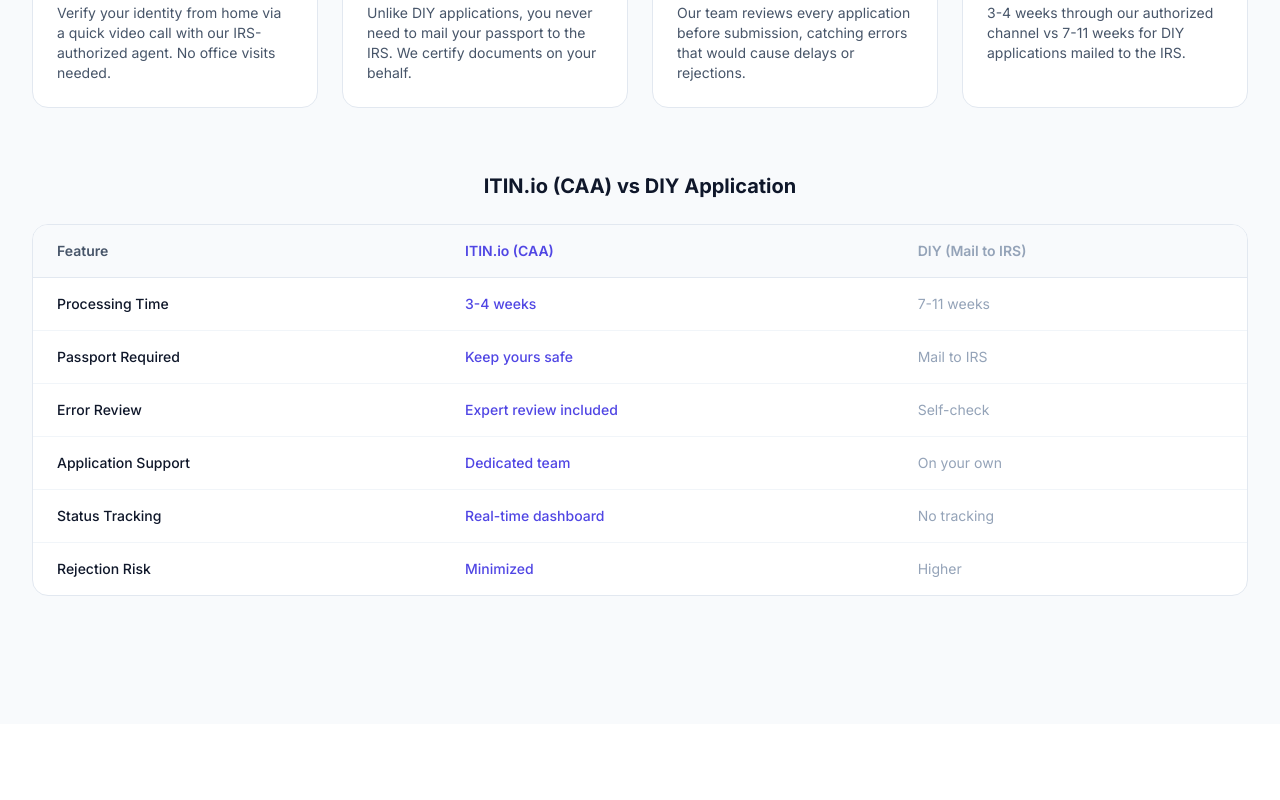
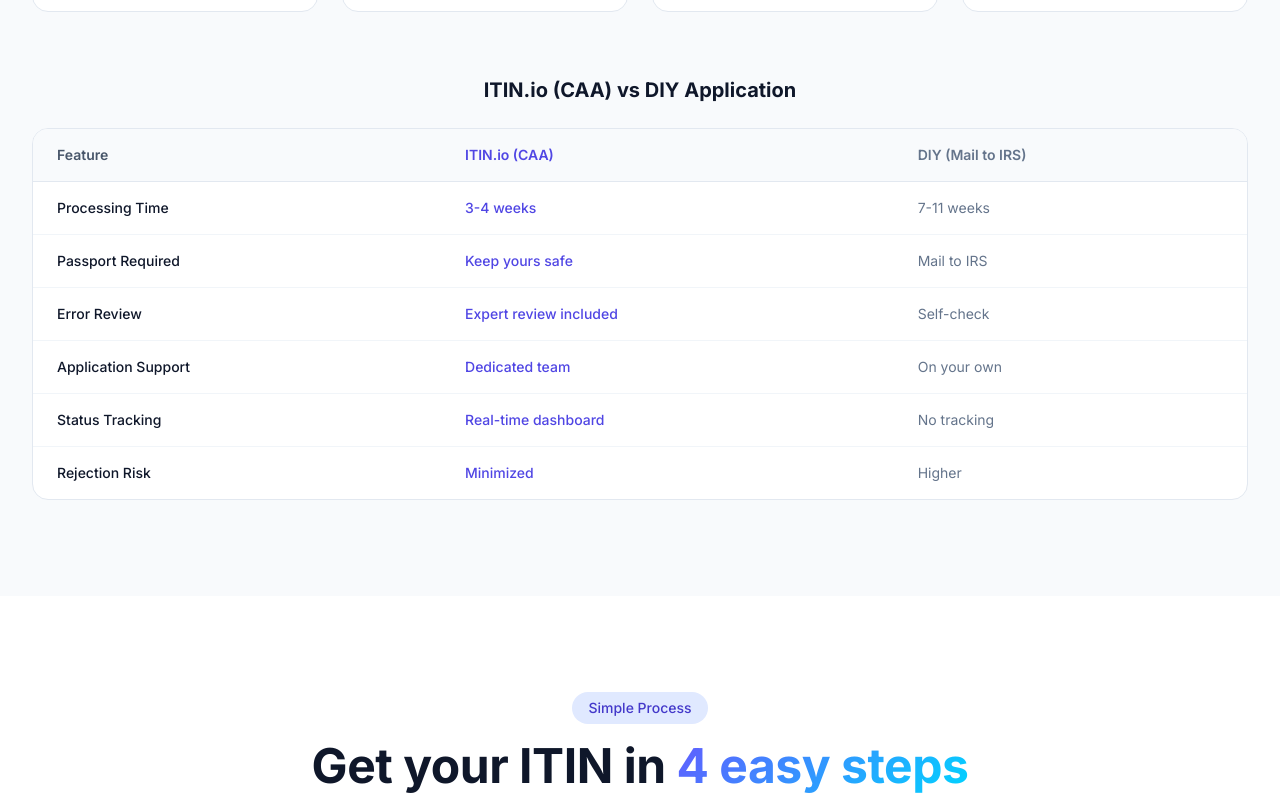
Before and after one commit to sencanokan/itin-io, a Next.js app: page / in a window 1280 px wide. Shown: the part 2340-3140 px from the top of the page. Built offline with nearby package versions, Linux system fonts and the light colour scheme.

Commit message:
fix: improve table contrast and reduce section spacing
- Increase DIY column text contrast from slate-400 to slate-500 in comparison tables
- Reduce section spacing from py-20/28/32 to py-16/20/24 for tighter layout

Co-Authored-By: Claude Opus 4.6 (1M context) <noreply@anthropic.com>

```diff
--- a/app/globals.css
+++ b/app/globals.css
@@ -64,7 +64,7 @@
   }
 
   .section {
-    @apply py-20 md:py-28 lg:py-32;
+    @apply py-16 md:py-20 lg:py-24;
   }
 
   .container-tight {
--- a/app/how-it-works/HowItWorksContent.tsx
+++ b/app/how-it-works/HowItWorksContent.tsx
@@ -251,7 +251,7 @@ export function HowItWorksContent() {
                   <th className="px-6 py-4 text-left text-sm font-semibold text-primary-600">
                     ITIN.io (CAA)
                   </th>
-                  <th className="px-6 py-4 text-left text-sm font-semibold text-slate-400">
+                  <th className="px-6 py-4 text-left text-sm font-semibold text-slate-500">
                     DIY (Mail to IRS)
                   </th>
                 </tr>
@@ -272,7 +272,7 @@ export function HowItWorksContent() {
                     <td className="px-6 py-4 text-sm font-medium text-primary-600">
                       {row.caa}
                     </td>
-                    <td className="px-6 py-4 text-sm text-slate-400">
+                    <td className="px-6 py-4 text-sm text-slate-500">
                       {row.diy}
                     </td>
                   </tr>
--- a/components/marketing/ValueProposition.tsx
+++ b/components/marketing/ValueProposition.tsx
@@ -109,7 +109,7 @@ export function ValueProposition() {
                   <th className="px-6 py-4 text-left text-sm font-semibold text-primary-600">
                     ITIN.io (CAA)
                   </th>
-                  <th className="px-6 py-4 text-left text-sm font-semibold text-slate-400">
+                  <th className="px-6 py-4 text-left text-sm font-semibold text-slate-500">
                     DIY (Mail to IRS)
                   </th>
                 </tr>
@@ -126,7 +126,7 @@ export function ValueProposition() {
                     <td className="px-6 py-4 text-sm font-medium text-primary-600">
                       {row.caa}
                     </td>
-                    <td className="px-6 py-4 text-sm text-slate-400">
+                    <td className="px-6 py-4 text-sm text-slate-500">
                       {row.diy}
                     </td>
                   </tr>
```
